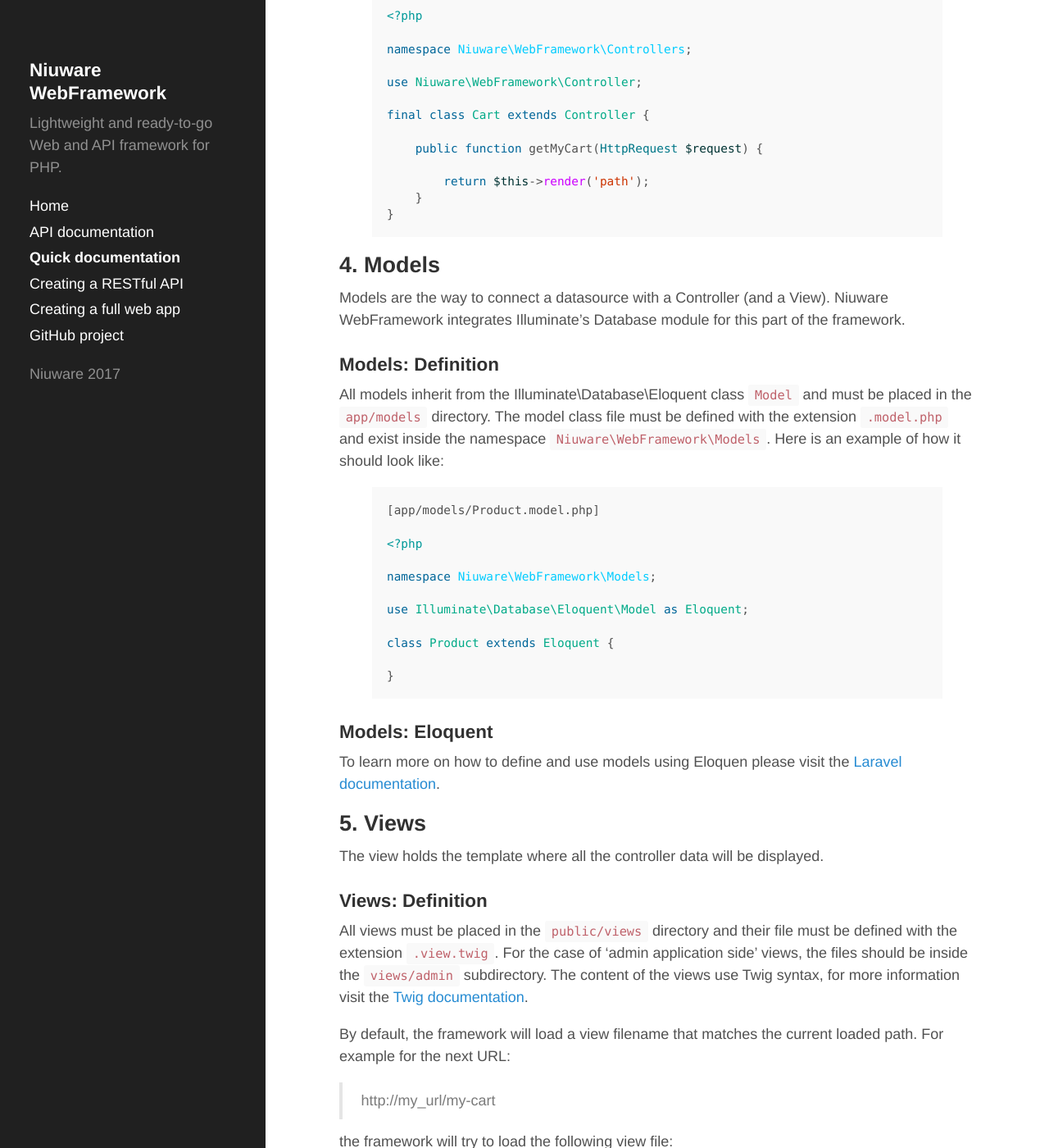
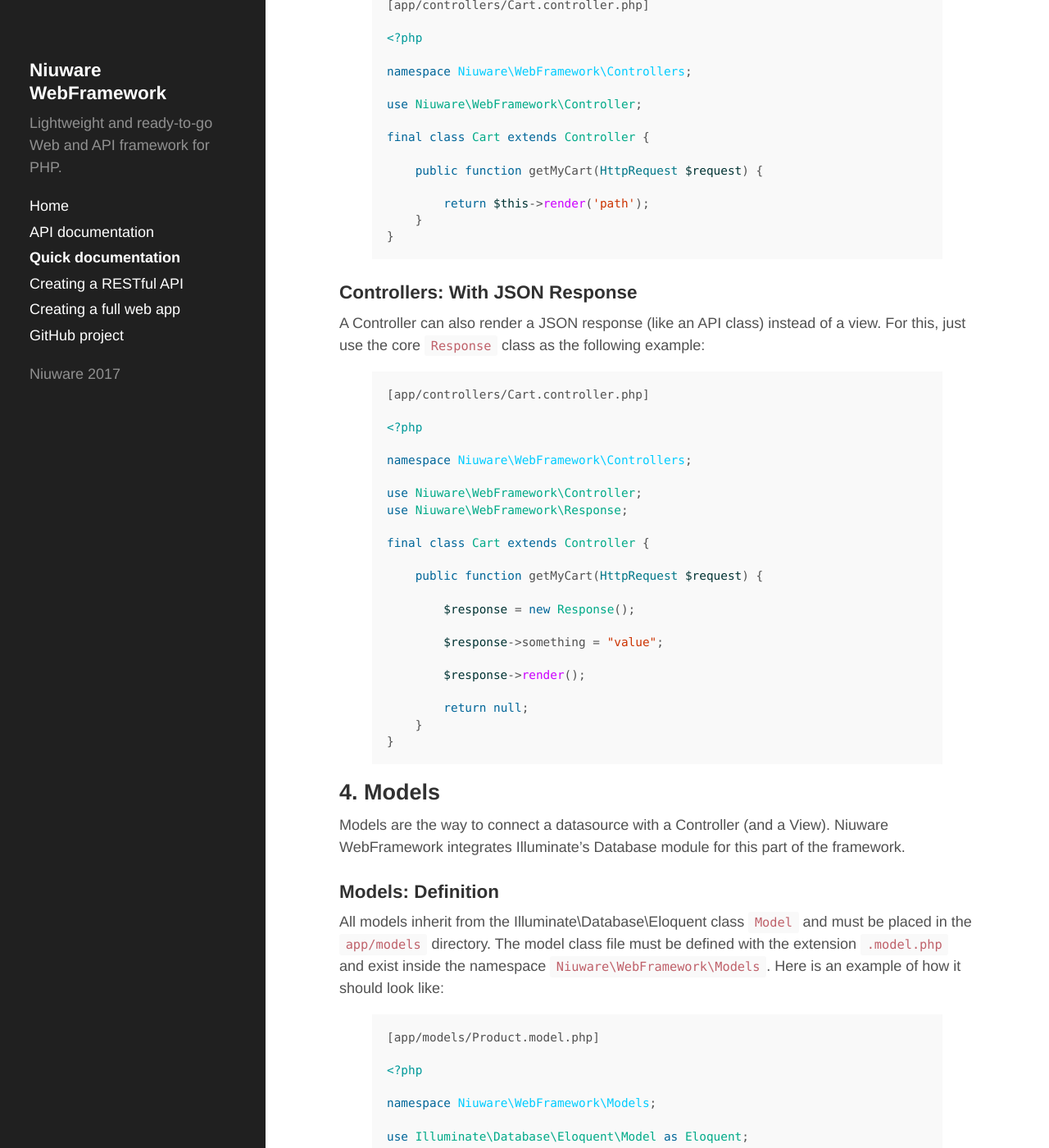
Before and after one commit to niuware/niuware.github.io, a Jekyll site: the page built from quick-docs.md, in a window 1280 px wide and 1400 px high, scrolled down 13313 px. Shown: the whole window at 82% size. Built offline with Jekyll 4.4.1, drawn with Linux system fonts in a browser that asks for light colours; some of the changed text lies outside the part shown.

Commit message:
Updated with Response class render methods

```diff
--- a/quick-docs.md
+++ b/quick-docs.md
@@ -19,6 +19,7 @@ This is a quick documentation on how to use all of the available features in Niu
   3.5 <a href="#controllers-protocol-post">POST Protocol Methods</a>
   3.6 <a href="#controllers-request">Request Attributes</a>
   3.7 <a href="#controllers-recycle">Recycling</a>
+  3.8 <a href="#controllers-json">With JSON Response</a>
 4. <a href="#models">Models</a>
   4.1 <a href="#models-define">Definition</a>
   4.2 <a href="#models-eloquent">Eloquent</a>
@@ -670,6 +671,37 @@ final class Cart extends Controller {
 
 {% endhighlight %}
 
+<a name="controllers-json"></a>
+### Controllers: With JSON Response
+
+A Controller can also render a JSON response (like an API class) instead of a view. For this, just use the core `Response` class as the following example:
+
+{% highlight php %}
+[app/controllers/Cart.controller.php]
+
+<?php
+
+namespace Niuware\WebFramework\Controllers;
+
+use Niuware\WebFramework\Controller;
+use Niuware\WebFramework\Response;
+
+final class Cart extends Controller {
+
+    public function getMyCart(HttpRequest $request) {
+
+        $response = new Response();
+
+        $response->something = "value";
+
+        $response->render();
+
+        return null;
+    }
+}
+
+{% endhighlight %}
+
 <a name="models"></a>
 ## 4. Models
 
```
